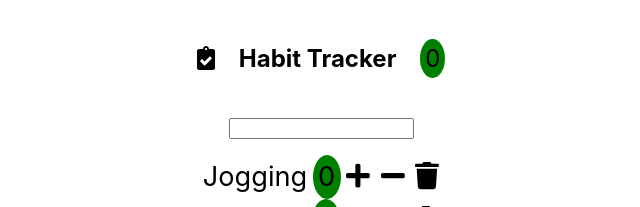
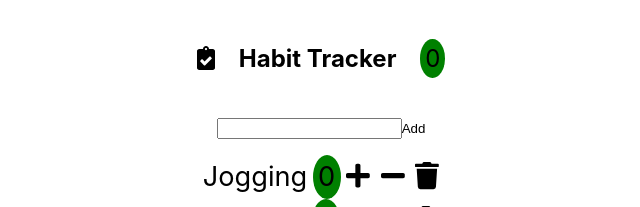
Before and after one commit to csjv95/react_basic_habit_tracker2, a React (Create React App) app: page / in a window 1280 px wide. Shown: the top 207 px of the page, without its empty margins (319-959 px from the left). Built offline with nearby package versions, Linux system fonts and the light colour scheme.

Commit message:
feat : add input value list

```diff
--- a/src/app.jsx
+++ b/src/app.jsx
@@ -38,11 +38,16 @@ class App extends Component {
     this.setState({ habits: habits });
   };
 
+  handleAdd = (name) => {
+    const habits = [...this.state.habits, {id : Date.now(), name : name, count : 0}];
+    this.setState({habits : habits})
+  }
+
   render() {
     return (
       <main>
         <Nav count={this.state.habits.filter(item => item.count > 0).length}/>
-        <Input />
+        <Input onAdd={this.handleAdd}/>
         <Habits
           habits={this.state.habits}
           handleIncrement={this.handleIncrement}
--- a/src/componets/input/input.jsx
+++ b/src/componets/input/input.jsx
@@ -8,14 +8,22 @@ class Input extends Component {
     }
   }
 
+  onSubmit = (event) => {
+    event.preventDefault();
+    const name = this.state.value;
+    name &&  this.props.onAdd(name);
+    this.setState({value : ''});  // input 초기화
+  }
+
   onChange = (event) => {
     this.setState({value : event.target.value})
   }
 
   render() {
     return (
-      <form>
+      <form onSubmit={this.onSubmit}>
         <input type="text" value={this.state.value} onChange={this.onChange}/>
+        <button>Add</button>
       </form>
     );
   }
```
Also changed, not shown: 1 other file (tests, documents, lock files or other folders).
